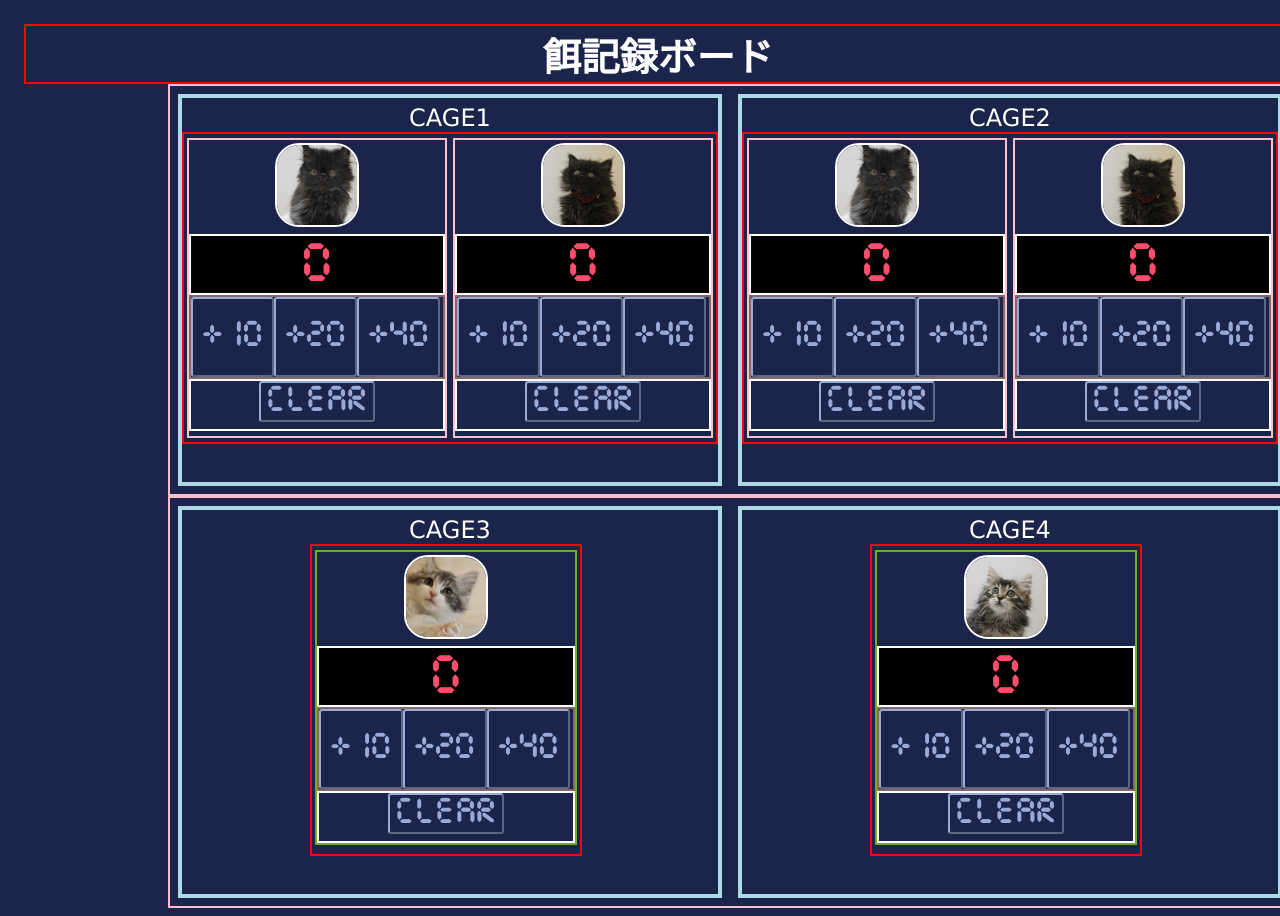
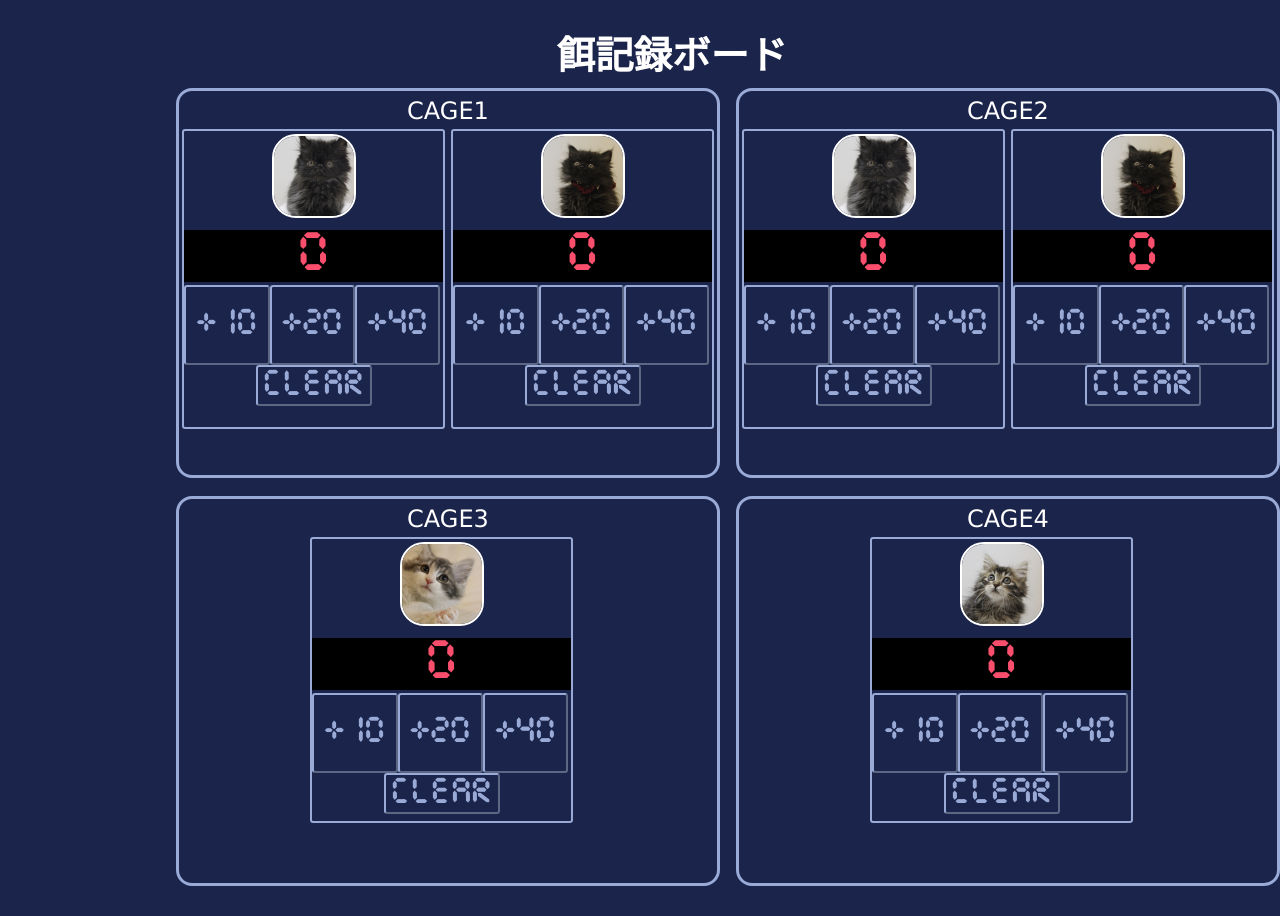
Before and after one commit to ShawnLee21/counter, a plain HTML site: page index.html in a window 1280 px wide. Shown: the top 916 px of the page. Drawn offline with Linux system fonts and the light colour scheme.

Commit message:
Update index.css

```diff
--- a/index.css
+++ b/index.css
@@ -12,19 +12,17 @@
     text-align: center;
   }
   h1 {
-    border: 2px solid red;
     color: white;
     font-size: 2.4rem;
     margin: 0rem;
     margin-top: 1.5rem;
-    margin-left: 1rem;
+    margin-left: 2rem;
     margin-right: 1rem;
     width: 100%;
 
   }
   #containerUpper,
   #containerLower{
-    border: 2px solid pink;
     margin: 0rem;
     margin-left: 10rem;
     margin-right: 2rem;
@@ -37,7 +35,10 @@
   #cage2,
   #cage3,
   #cage4 {
-    border: 4px solid lightblue;
+    opacity: 1;
+    color: rgba(153, 170, 215, 1);
+    border: 0.2rem solid rgba(153, 170, 215, 1);
+    border-radius: 1rem;
     margin: 0.5rem;
     height: 24rem;
   }
@@ -55,8 +56,8 @@
   #frame2 {
     display: grid;
     grid-template-columns: 50% 50%;
-    border: 2px solid rgb(255, 0, 0);
     height: 80%;
+    border-radius: 1rem;
   }
   #frame3,
   #frame4 {
@@ -64,7 +65,7 @@
     margin-left: 8rem;
     height: 80%;
     width: 50%;
-    border: 2px solid rgb(255, 0, 0);
+    border-radius: 1rem;
   }
   #board1,
   #board2,
@@ -73,12 +74,13 @@
   #board5,
   #board6 {
     margin: 0.2rem;
-    border: 2px solid pink;
+    border: 2px solid rgba(153, 170, 215, 1);
+    border-radius: 0.2rem;
   }
   #board5,
   #board6 {
     margin: 0.2rem;
-    border: 2px solid rgb(112, 172, 39);
+    border: 2px solid rgba(153, 170, 215, 1);
   }
   #cat1,
   #cat2,
@@ -101,7 +103,6 @@
   #digitalScreen4,
   #digitalScreen5,
   #digitalScreen6 {
-    border: 2px solid white;
     background-color: black;
   }
   #pointScreen1,
@@ -123,7 +124,7 @@
   #btnsUpperBander4,
   #btnsUpperBander5,
   #btnsUpperBander6 {
-    border: 2px solid rgb(133, 104, 104);
+    margin-top: 0.2rem;
     display: grid;
     grid-template-columns: 33% 33% 33%;
     height: 5rem;
@@ -135,7 +136,6 @@
   #btnsLowerBander5,
   #btnsLowerBander6 {
     position: relative;
-    border: 2px solid white;
     text-align: center;
     height: 3rem;
   }
```
